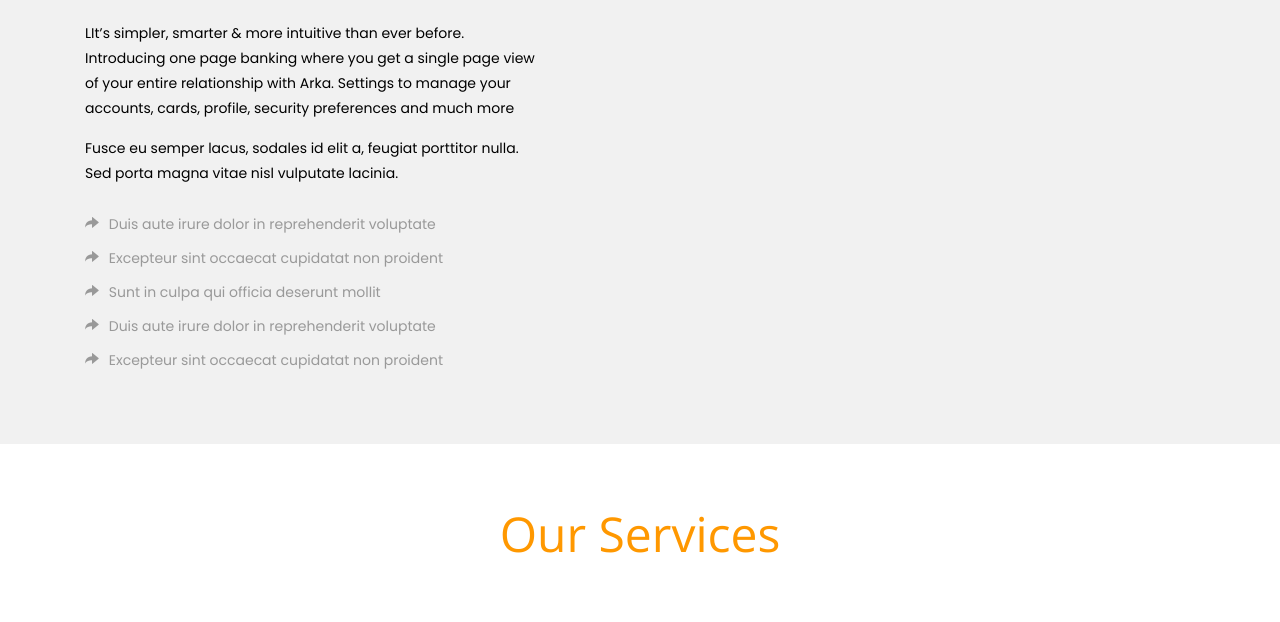
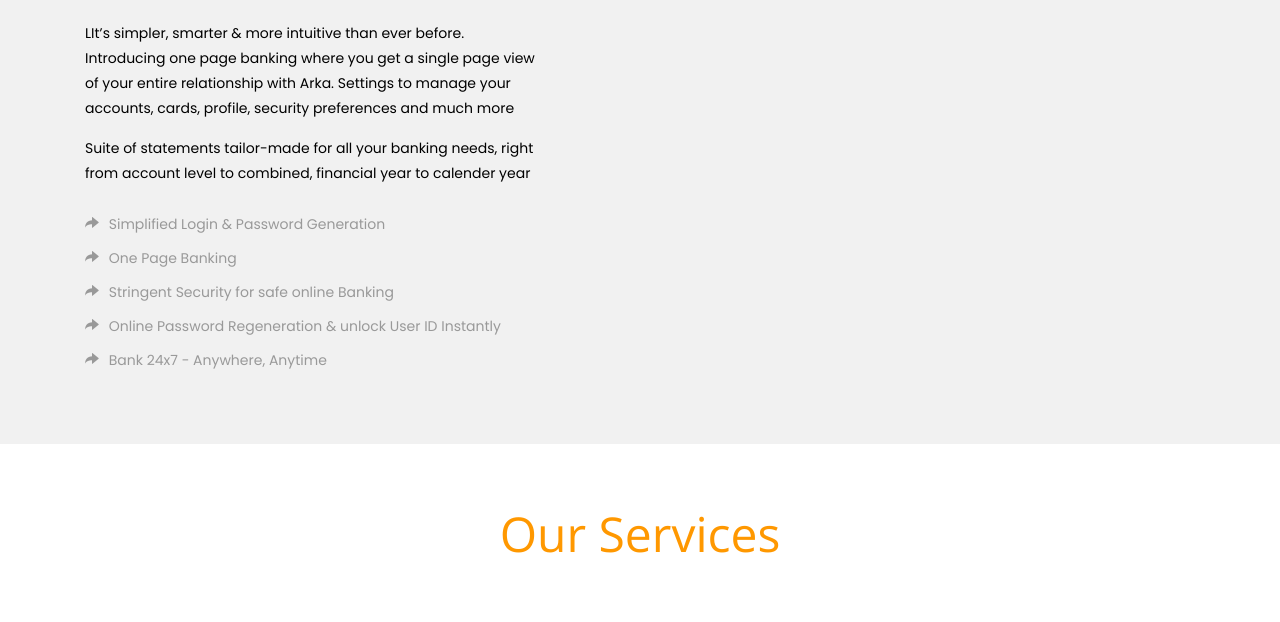
Before and after one commit to chillitray/arka-bank, a plain HTML site: page index.html in a window 1280 px wide. Shown: the part 1309-1931 px from the top of the page. Drawn offline with nearby package versions, Linux system fonts and the light colour scheme.

Commit message:
Updated arka bank

```diff
--- a/index.html
+++ b/index.html
@@ -192,13 +192,13 @@ $(document).ready(function() {
 				<div class="col-md-6 about-left">
 					<h4>Presenting the all new Arka Net Banking</h4>
 					<p>LIt’s simpler, smarter & more intuitive than ever before. Introducing one page banking where you get a single page view of your entire relationship with Arka. Settings to manage your accounts, cards, profile, security preferences and much more
-					<span> Fusce eu semper lacus, sodales id elit a, feugiat porttitor nulla. Sed porta magna vitae nisl vulputate lacinia.</span></p>
+					<span> Suite of statements tailor-made for all your banking needs, right from account level to combined, financial year to calender year</span></p>
 					<ul>
-						<li><span class="glyphicon glyphicon-share-alt"></span> Duis aute irure dolor in reprehenderit voluptate </li>
-						<li><span class="glyphicon glyphicon-share-alt"></span> Excepteur sint occaecat cupidatat non proident</li>
-						<li><span class="glyphicon glyphicon-share-alt"></span> Sunt in culpa qui officia deserunt mollit </li>
-						<li><span class="glyphicon glyphicon-share-alt"></span> Duis aute irure dolor in reprehenderit voluptate </li>
-						<li><span class="glyphicon glyphicon-share-alt"></span> Excepteur sint occaecat cupidatat non proident</li>
+						<li><span class="glyphicon glyphicon-share-alt"></span> Simplified Login & Password Generation </li>
+						<li><span class="glyphicon glyphicon-share-alt"></span> One Page Banking</li>
+						<li><span class="glyphicon glyphicon-share-alt"></span> Stringent Security for safe online Banking</li>
+						<li><span class="glyphicon glyphicon-share-alt"></span> Online Password Regeneration & unlock User ID Instantly </li>
+						<li><span class="glyphicon glyphicon-share-alt"></span> Bank 24x7 - Anywhere, Anytime</li>
 					</ul>
 				</div>
 				<div class="clearfix"> </div>
```
